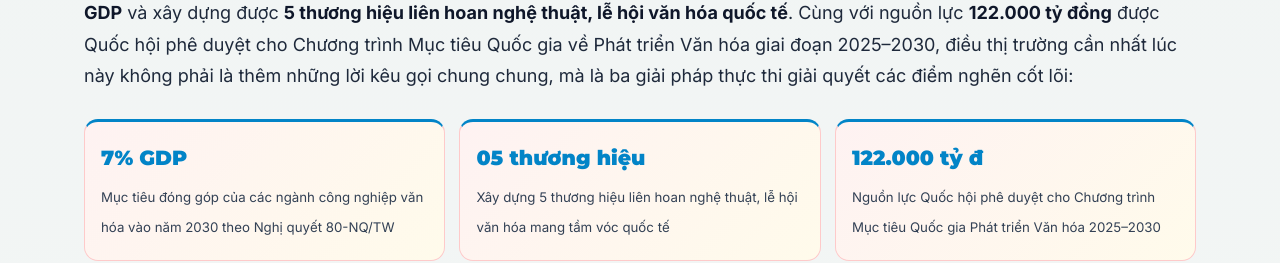
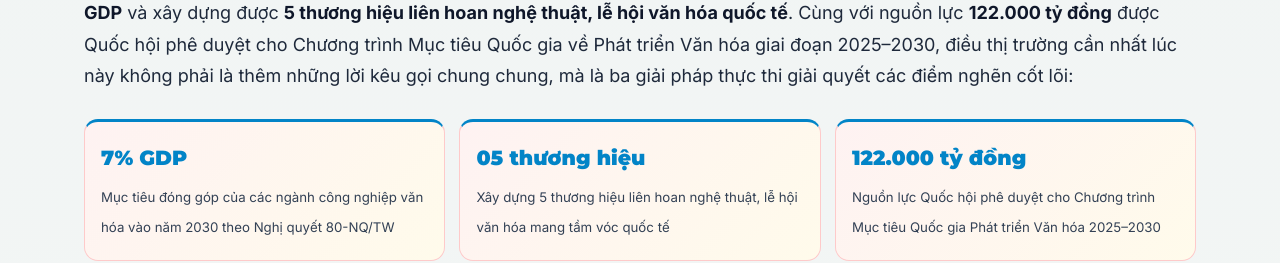
Before and after one commit to giahanluong192/mmj1, a Next.js app: page / in a window 1280 px wide. Shown: the part 9969-10232 px from the top of the page. Built offline with nearby package versions, Linux system fonts and the light colour scheme.

Commit message:
Fix typo: 122.000 tỷ đ -> 122.000 tỷ đồng

```diff
--- a/src/app/page.tsx
+++ b/src/app/page.tsx
@@ -292,7 +292,7 @@ export default function Home() {
               </span>
             </div>
             <div className="nq80-metric-tile policy-data-tile">
-              <span className="nq80-num">122.000 tỷ đ</span>
+              <span className="nq80-num">122.000 tỷ đồng</span>
               <span className="nq80-desc">
                 Nguồn lực Quốc hội phê duyệt cho Chương trình Mục tiêu Quốc gia Phát triển Văn hóa 2025–2030
               </span>
```
